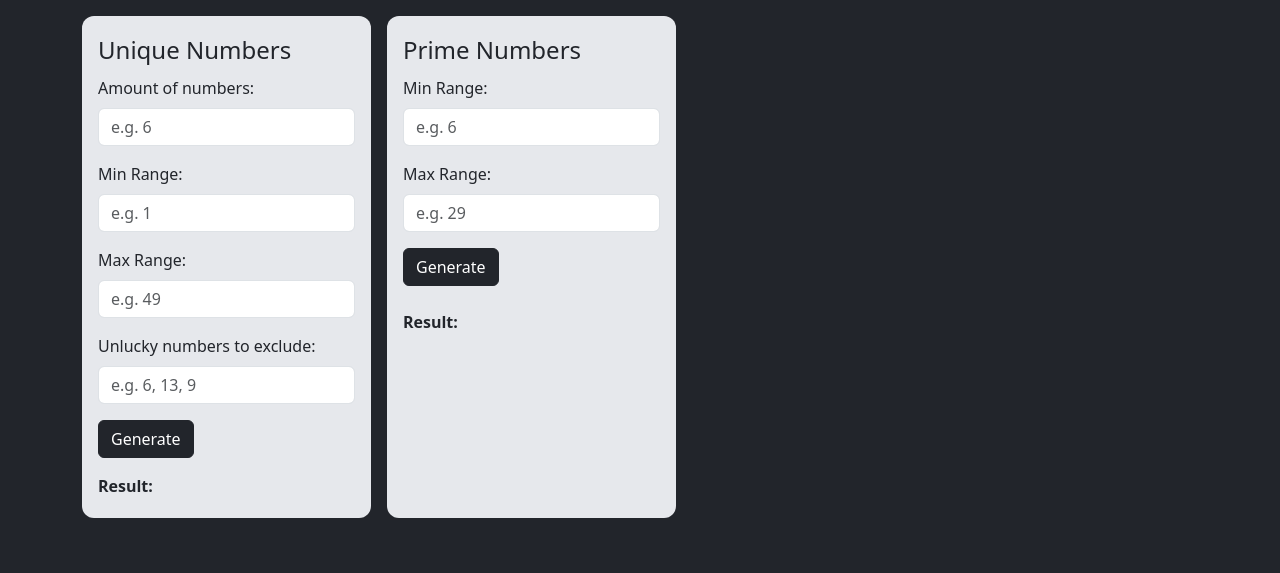
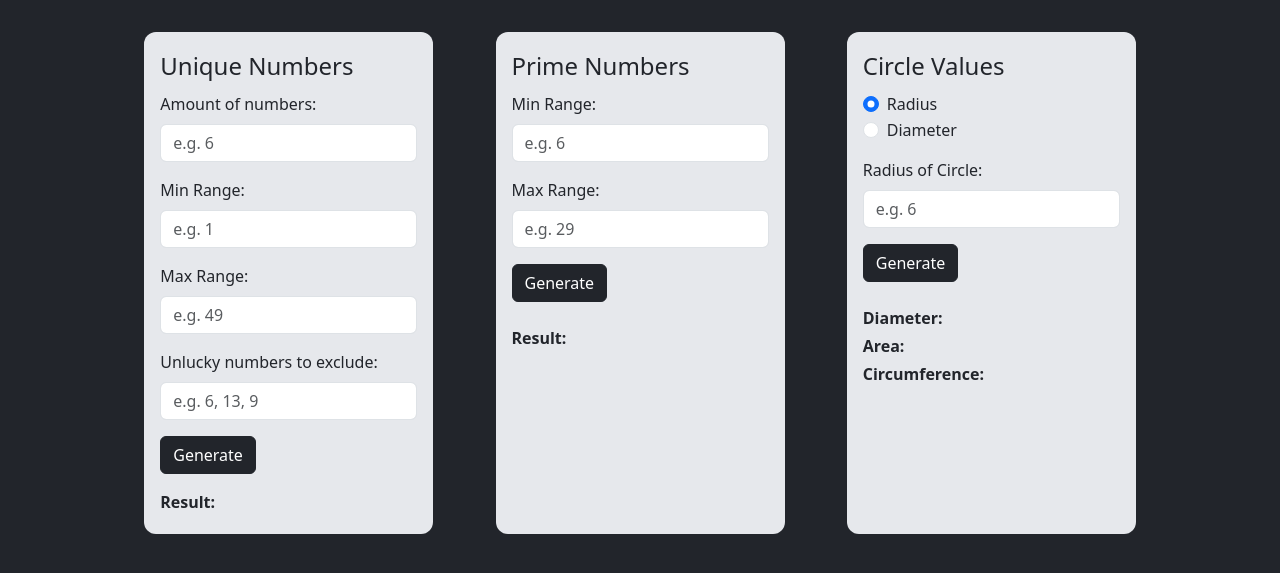
Before and after one commit to Gary-Burke/fast-api-demo, a FastAPI app: page / in a window 1280 px wide. Shown: the part 56-629 px from the top of the page. Run offline with FastAPI, Linux system fonts and the light colour scheme; some libraries are stand-ins or nearby versions.

Commit message:
Add function to calculate circle-values

```diff
--- a/main.py
+++ b/main.py
@@ -6,7 +6,7 @@ from fastapi.templating import Jinja2Templates
 from random import randint
 from typing import Optional
 from utils import clean_string
-from math import sqrt
+from math import sqrt, pi
 
 app = FastAPI()
 
@@ -95,4 +95,35 @@ async def prime_nums(
     return JSONResponse(
         content={
             "result": nums
-            })
+        })
+
+
+@app.get("/circle-values")  # Function to calculate values of a circle
+async def circle_values(
+    circleType: str = None,
+    size: float = 0,
+):
+    if size:
+        try:
+            if circleType == "diameter":
+                radius = size / 2
+                size /= 2
+            else:
+                radius = size
+                size *= 2
+
+            area = round(pi * radius**2, 2)
+            circum = round(2 * pi * radius, 2)
+        except ValueError:
+            return JSONResponse(
+                status_code=400,
+                content={"error": "Please only add numerical values"}
+            )
+
+    return JSONResponse(
+        content={
+            "size": size,
+            "area": area,
+            "circum": circum,
+        }
+    )
--- a/static/js/index.js
+++ b/static/js/index.js
@@ -53,6 +53,7 @@ document.addEventListener("DOMContentLoaded", function () {
         }
     });
 
+
     // Call function '/prime-numbers' from main.py with JS Fetch API
     // Generate prime numbers
     document.getElementById("prime-form").addEventListener("submit", async function (e) {
@@ -75,7 +76,7 @@ document.addEventListener("DOMContentLoaded", function () {
         const params = new URLSearchParams({
             "prime_min": min,
             "prime_max": max
-        })
+        });
 
         try {
             const response = await fetch(`/prime-numbers?${params}`);
@@ -97,4 +98,71 @@ document.addEventListener("DOMContentLoaded", function () {
 
     });
 
+
+    // Calculate values of a circle based on radius/diameter
+    document.getElementById("circle-form").addEventListener("submit", async function (e) {
+        e.preventDefault();
+
+        const circleType = (document.querySelector("#circle-form input[name='circle_input']:checked")).value;
+        const size = document.getElementById("circle_size").value;
+        const displaySize = document.getElementById("circle-size");
+        const displayArea = document.getElementById("circle-area");
+        const displayCircum = document.getElementById("circle-circum");
+
+        if (!circleType || !size) {
+            displayCircum.textContent = "Please fill out all fields";
+            return;
+        }
+
+        const params = new URLSearchParams({
+            "circleType": circleType,
+            "size": size,
+        });
+
+        try {
+            const response = await fetch(`/circle-values?${params}`);
+
+            if (!response.ok) {
+                const errorData = await response.json();
+                displayCircum.textContent = errorData.error || "Something went wrong. Please try again.";
+                console.error("Bad response:", response.status, errorData);
+                return;
+            }
+
+            const data = await response.json();
+
+            displaySize.textContent = data.size;
+            displayArea.textContent = data.area;
+            displayCircum.textContent = data.circum;
+
+        } catch (err) {
+            displayCircum.textContent = "Network error. Please check your connection.";
+            console.error("Fetch error:", err);
+        }
+
+    });
+
+    // Change HTML text based on user selection radius/diameter
+    const circleOptions = document.querySelectorAll("#circle-form input[name='circle_input']");
+    circleOptions.forEach(radio => {
+        radio.addEventListener("change", e => {
+            const circleType = e.target.value;
+            const typeFriendly = capitalize(circleType);
+            document.querySelector("#circle-form label[for='circle_size']").textContent = `${typeFriendly} of Circle:`;
+
+            if (circleType === "diameter") {
+                document.getElementById("circle-size-label").innerHTML = `<strong>Radius:</strong>`;
+            } else {
+                document.getElementById("circle-size-label").innerHTML = `<strong>Diameter:</strong>`;
+            }
+        });
+    });
+
+    /**
+     * Function to capitalize a string (str => Str)
+     */
+    function capitalize(data) {
+        return data.charAt(0).toUpperCase() + data.slice(1).toLowerCase();
+    }
+
 });
--- a/static/templates/index.html
+++ b/static/templates/index.html
@@ -1,10 +1,10 @@
 {% extends "base.html" %}
 
 {% block content %}
-<div class="d-flex flex-row">
+<div class="d-flex flex-row flex-wrap justify-content-evenly">
 
     <!-- Unique Numbers -->
-    <form id="unique-form">
+    <form id="unique-form" class="my-3">
         <fieldset class="p-3">
             <legend>Unique Numbers</legend>
             <div class="mb-3">
@@ -14,13 +14,11 @@
             </div>
             <div class="mb-3">
                 <label for="unique_min" class="form-label">Min Range:</label>
-                <input type="number" class="form-control" id="unique_min" name="unique_min"
-                    placeholder="e.g. 1">
+                <input type="number" class="form-control" id="unique_min" name="unique_min" placeholder="e.g. 1">
             </div>
             <div class="mb-3">
                 <label for="unique_max" class="form-label">Max Range:</label>
-                <input type="number" class="form-control" id="unique_max" name="unique_max"
-                    placeholder="e.g. 49">
+                <input type="number" class="form-control" id="unique_max" name="unique_max" placeholder="e.g. 49">
             </div>
             <div class="mb-3">
                 <label for="unique_exclude" class="form-label">Unlucky numbers to exclude:</label>
@@ -38,18 +36,16 @@
     </form>
 
     <!-- Prime Numbers -->
-     <form id="prime-form" class="ms-3">
+    <form id="prime-form" class="my-3">
         <fieldset class="p-3">
             <legend>Prime Numbers</legend>
             <div class="mb-3">
                 <label for="prime_min" class="form-label">Min Range:</label>
-                <input type="number" class="form-control" id="prime_min" name="prime_min" min="1"
-                    placeholder="e.g. 6">
+                <input type="number" class="form-control" id="prime_min" name="prime_min" min="1" placeholder="e.g. 6">
             </div>
             <div class="mb-3">
                 <label for="prime_max" class="form-label">Max Range:</label>
-                <input type="number" class="form-control" id="prime_max" name="prime_max"
-                    placeholder="e.g. 29">
+                <input type="number" class="form-control" id="prime_max" name="prime_max" placeholder="e.g. 29">
             </div>
             <div class="col">
                 <button type="submit" class="btn btn-primary mb-4">Generate</button>
@@ -60,6 +56,49 @@
             </div>
         </fieldset>
     </form>
+
+    <!-- Circles -->
+    <form id="circle-form" class="my-3">
+        <fieldset class="p-3">
+            <legend>Circle Values</legend>
+
+            <div class="form-check">
+                <input class="form-check-input" type="radio" name="circle_input" id="circle_radius" value="radius" checked>
+                <label class="form-check-label" for="circle_radius">
+                    Radius
+                </label>
+            </div>
+            <div class="form-check">
+                <input class="form-check-input" type="radio" name="circle_input" id="circle_diameter" value="diameter">
+                <label class="form-check-label" for="circle_diameter">
+                    Diameter
+                </label>
+            </div>
+
+            <div class="my-3">
+                <label for="circle_size" class="form-label">Radius of Circle:</label>
+                <input type="number" step="0.00001" class="form-control" id="circle_size" name="circle_size" placeholder="e.g. 6">
+            </div>
+
+
+            <div class="col">
+                <button type="submit" class="btn btn-primary mb-4">Generate</button>
+            </div>
+
+            <div>
+                <p class="mb-1" id="circle-size-label"><strong>Diameter:</strong></p>
+                <p class="mb-1 result" id="circle-size"></p>
+
+                <p class="mb-1"><strong>Area:</strong></p>
+                <p class="mb-1 result" id="circle-area"></p>
+
+                <p class="mb-1"><strong>Circumference:</strong></p>
+                <p class="mb-1 result" id="circle-circum"></p>
+            </div>
+
+
+        </fieldset>
+    </form>
 </div>
 
 {% endblock %}
```
